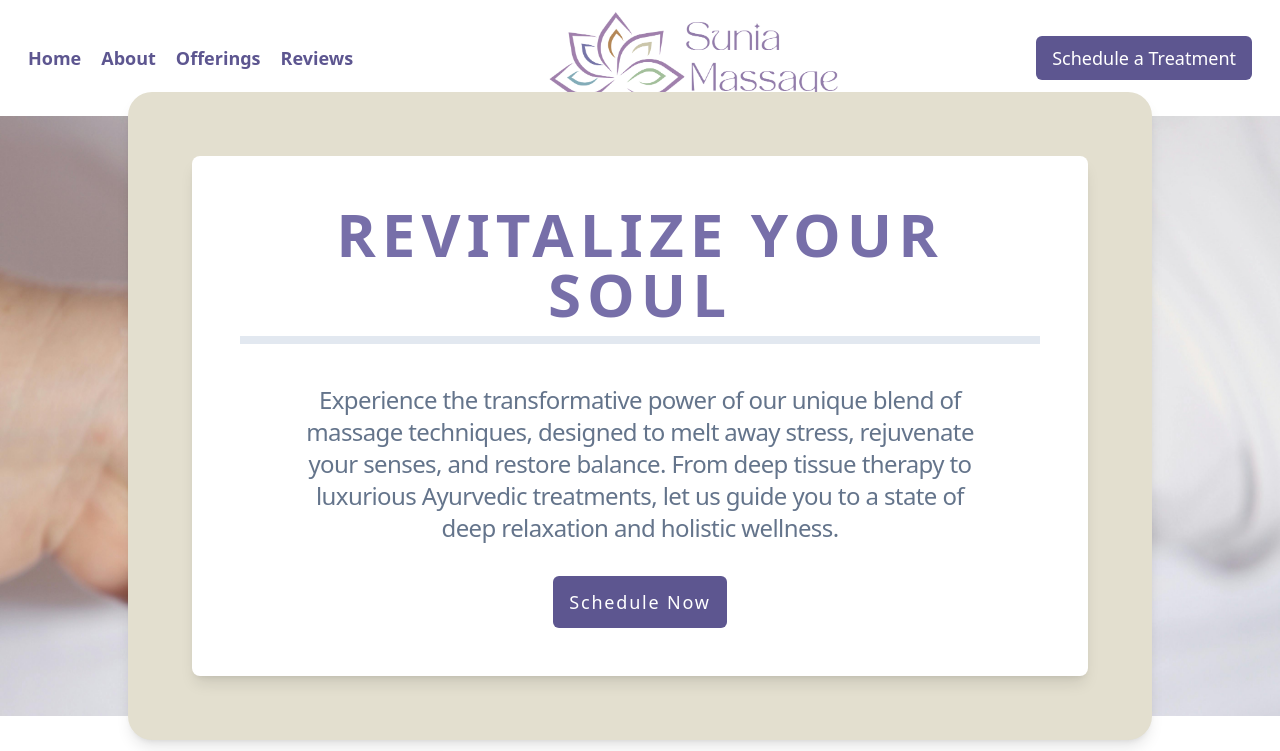
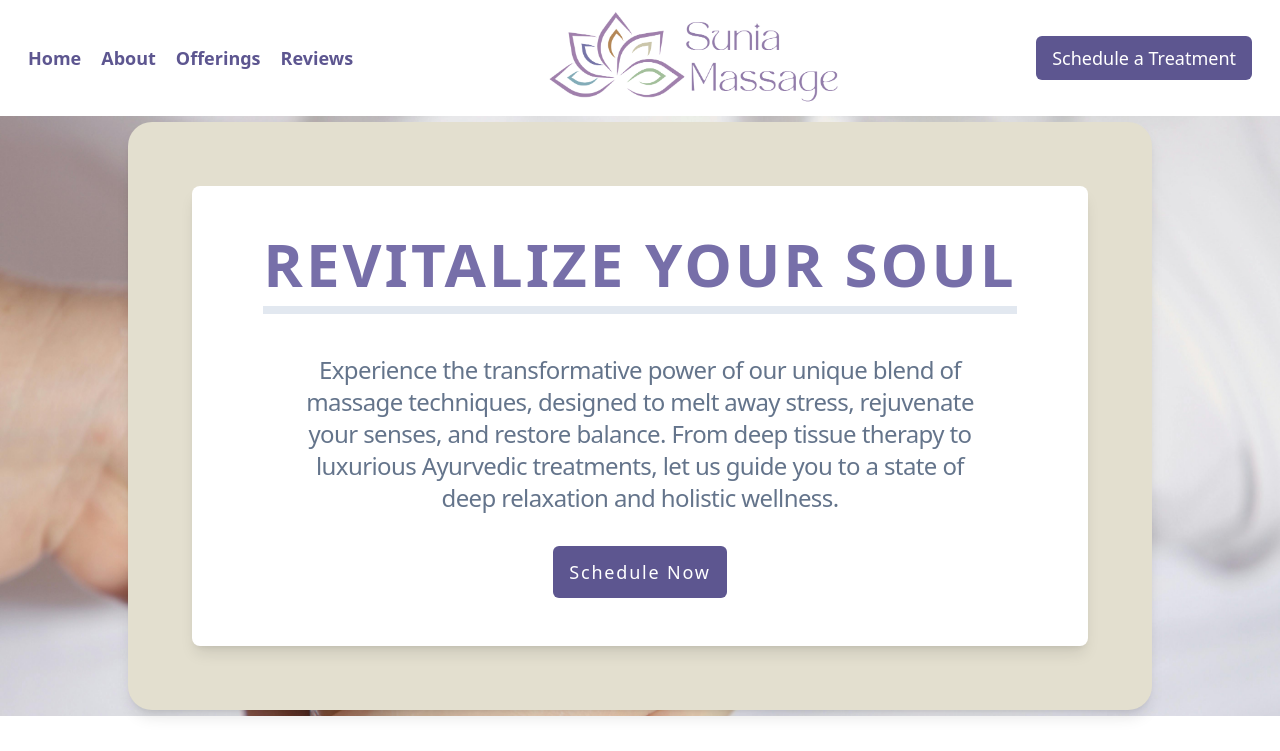
Before and after one commit to ShawnRSidwell/suniamassage, a React (Vite) app: page /home in a window 1280 px wide. Shown: the top 751 px of the page. Built offline with nearby package versions, Linux system fonts and the light colour scheme; no server answers.

Commit message:
Change spacing on jumbotron

```diff
--- a/src/Features/home/HomeJumbotron.jsx
+++ b/src/Features/home/HomeJumbotron.jsx
@@ -10,7 +10,7 @@ function HomeJumbotron() {
           <div className="text-center flex justify-center">
             <Headline
               color="text-cPurple-500"
-              className="text-4xl font-extrabold tracking-widest leading-none md:text-5xl lg:text-6xl"
+              className="text-4xl font-extrabold tracking-wider leading-none md:text-5xl lg:text-6xl"
             >
               Revitalize Your Soul
               <hr className="border-4 mt-2 md:mt-3 border-slate-200" />
```
